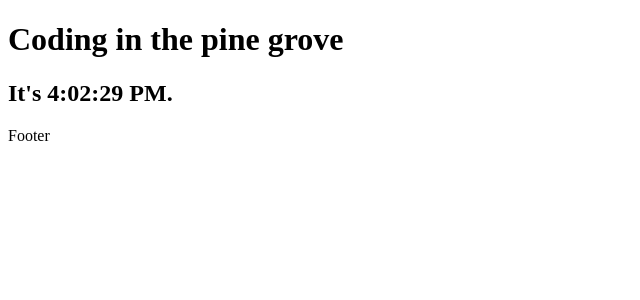
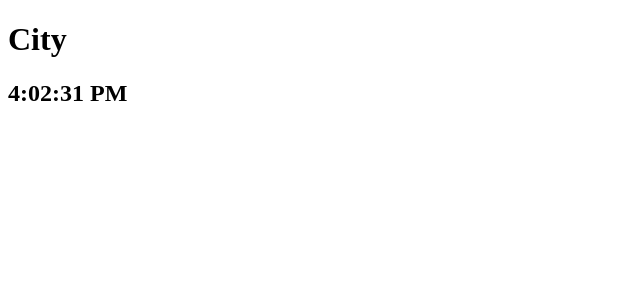
Before and after one commit to francescordola/my-app, a React (Create React App) app: page / in a window 1280 px wide. Shown: the top 300 px of the page, without its empty margins (0-640 px from the left). Built offline with nearby package versions, Linux system fonts and the light colour scheme.

Commit message:
set Time with Hooks

```diff
--- a/src/App.jsx
+++ /dev/null
@@ -1,15 +0,0 @@
-import React from 'react';
-
-// same as below
-// export const Name = ({name}) => <h1>Hello {name}</h1>
-// export const Time = (props) => <h2>It's {props.time}</h2>
-
-export const Name = (props) => {
-  const name = <h1>Coding in the {props.name}</h1>
-  return name
-}
-
-export const Time = (props) => {
-  const time = <h2>It's {props.time}.</h2>
-  return time
-}
--- a/src/components/Footer.js
+++ b/src/components/Footer.js
@@ -1,7 +1,26 @@
+import React, { useState } from 'react';
+import { useEffect } from 'react';
+
+// CITY
+const Name = (props) => {
+    console.log('ççççç')
+    const name = <h1>{props.name}</h1>
+    return name
+}
+
+//CLOCK
+const Time = () => {
+    const [ dateTime, setDateTime ] = useState(new Date())
+    const tick = () => { setDateTime(new Date()) }
+    useEffect(() => {
+        setInterval(() => tick(),1000);
+    }, [])
+  return <h2>{dateTime.toLocaleTimeString()}</h2>
+}
+
 export const Footer = () => {
-    return (
-    <footer>
-        Footer
-    </footer>
-    )
+    return (<footer>
+        <Name name="City" />
+        <Time />
+    </footer>)
 }
--- a/src/index.jsx
+++ b/src/index.jsx
@@ -1,19 +1,12 @@
 import React from 'react';
 import ReactDOM from 'react-dom';
-import {Time, Name} from './App';
-import {Footer} from './components/Footer';
+import { Footer } from './components/Footer';
 
 const rootElement = document.getElementById('root');
 
-const render = () => {
 ReactDOM.render(
   <React.StrictMode>
-      <Name name="pine grove" />
-      <Time time={new Date().toLocaleTimeString()} />
     <Footer />
   </React.StrictMode>,
   rootElement
 );
-}
-
-setInterval(render, 1000);
```
Also changed, not shown: src/[ TEST ].jsx (renamed from src/App TEST.jsx). Lines whose indentation alone changed are shown as unchanged.
